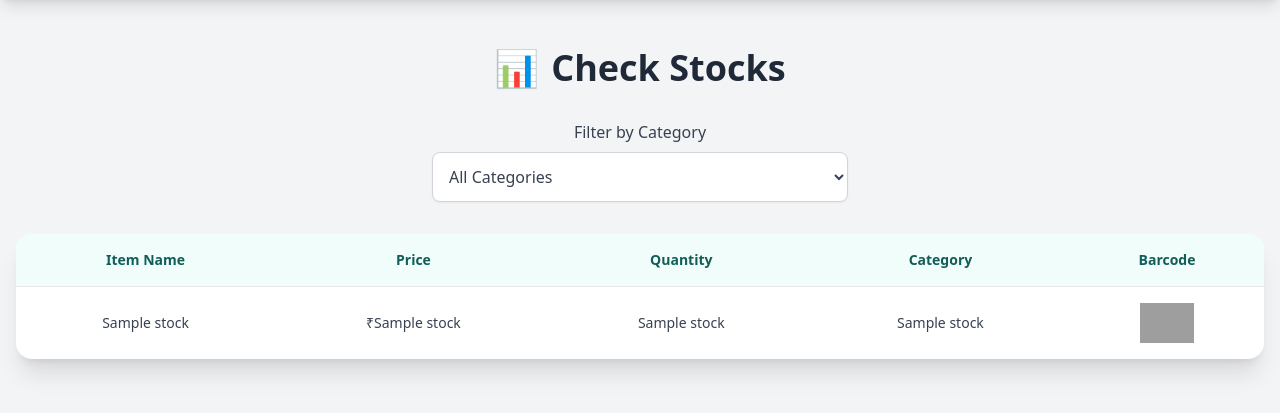
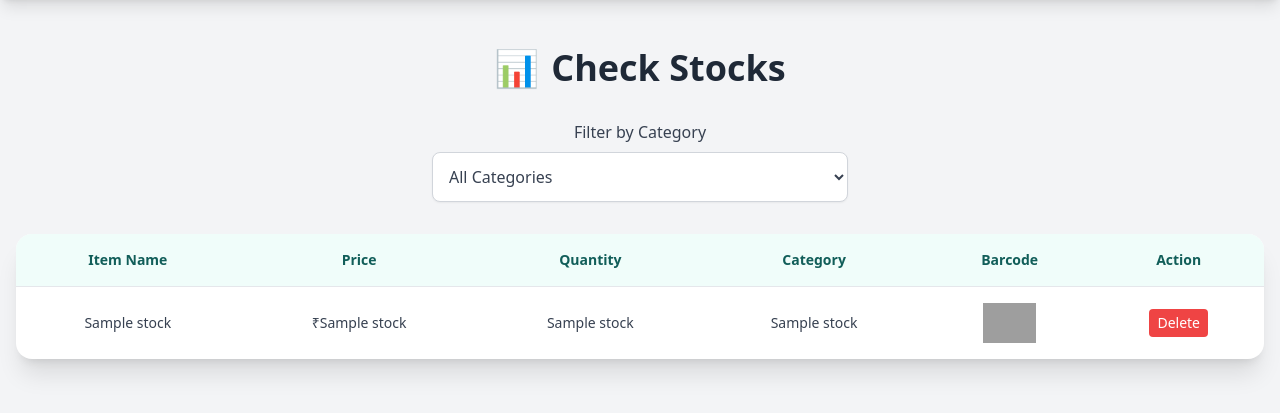
Before and after one commit to charannk007/billing, a Flask app: template templates/check_stocks.html in a window 1280 px wide. Shown: the part 64-477 px from the top of the page. Run offline with Flask 3, Linux system fonts and the light colour scheme; the template is opened without the code that fills it: most values are stand-ins (such as "Sample title", 1, 10 or a date in 2020); some libraries are stand-ins or nearby versions; grey boxes are pictures that could not be loaded.

Commit message:
Update check_stocks.html

```diff
--- a/templates/check_stocks.html
+++ b/templates/check_stocks.html
@@ -7,7 +7,6 @@
     <script src="https://cdn.tailwindcss.com"></script>
     <link rel="icon" href="{{ url_for('static', filename='favicon.ico') }}">
     <style>
-        /* Custom styles for enhanced UI */
         .navbar {
             transition: background-color 0.3s ease;
         }
@@ -30,7 +29,6 @@
             max-height: 500px;
             overflow-y: auto;
         }
-        /* Scrollbar customization */
         .table-container::-webkit-scrollbar {
             width: 8px;
         }
@@ -48,60 +46,82 @@
     <script>
         async function filterStocks() {
             const categoryId = document.getElementById('category_id').value;
-            const csrfToken = document.querySelector('meta[name="csrf-token"]')?.getAttribute('content');
-
             try {
                 const response = await fetch('/filter_stocks', {
                     method: 'POST',
                     headers: {
                         'Content-Type': 'application/x-www-form-urlencoded',
-                        'X-CSRFToken': csrfToken || ''
                     },
                     body: `category_id=${encodeURIComponent(categoryId)}`
                 });
-
-                if (!response.ok) throw new Error('Network response was not ok');
-
+                console.log('Filter stocks response status:', response.status); // Debug log
+                if (!response.ok) {
+                    const errorData = await response.json();
+                    throw new Error(errorData.error || 'Network response was not ok');
+                }
                 const data = await response.json();
+                console.log('Filter stocks data:', data); // Debug log
                 const tableBody = document.getElementById('stocks-table-body');
                 tableBody.innerHTML = '';
-
                 if (data.stocks.length === 0) {
                     const row = tableBody.insertRow();
                     const cell = row.insertCell(0);
-                    cell.colSpan = 5;
+                    cell.colSpan = 6;
                     cell.textContent = 'No stocks found for this category.';
                     cell.className = 'text-center text-gray-500 p-4';
                     return;
                 }
-
                 data.stocks.forEach(stock => {
                     const row = tableBody.insertRow();
                     row.className = 'table-row border-t border-gray-200 hover:bg-teal-50';
-
                     const nameCell = row.insertCell(0);
                     nameCell.className = 'p-4 text-center text-gray-700';
                     nameCell.textContent = stock[1];
-
                     const priceCell = row.insertCell(1);
                     priceCell.className = 'p-4 text-center text-gray-700';
                     priceCell.innerHTML = `₹${stock[2]}`;
-
                     const quantityCell = row.insertCell(2);
                     quantityCell.className = `p-4 text-center ${parseInt(stock[3]) < 100 ? 'text-red-600 font-semibold' : 'text-gray-700'}`;
                     quantityCell.textContent = stock[3];
-
                     const categoryCell = row.insertCell(3);
                     categoryCell.className = 'p-4 text-center text-gray-700';
                     categoryCell.textContent = stock[4];
-
                     const imgCell = row.insertCell(4);
                     imgCell.className = 'p-4 text-center';
                     imgCell.innerHTML = `<img src="/static/${stock[5]}" alt="Barcode" class="h-10 mx-auto" loading="lazy">`;
+                    const actionCell = row.insertCell(5);
+                    actionCell.className = 'p-4 text-center';
+                    actionCell.innerHTML = `<button onclick="deleteStock('${stock[0]}')" class="bg-red-500 text-white px-2 py-1 rounded hover:bg-red-600">Delete</button>`;
                 });
             } catch (error) {
                 console.error('Error filtering stocks:', error);
-                alert('An error occurred while filtering stocks. Please try again.');
+                alert('An error occurred while filtering stocks: ' + error.message);
+            }
+        }
+
+        async function deleteStock(stockId) {
+            if (!confirm('Are you sure you want to delete this stock item?')) return;
+            try {
+                console.log('Deleting stock with ID:', stockId); // Debug log
+                const response = await fetch('/delete_stock', {
+                    method: 'POST',
+                    headers: {
+                        'Content-Type': 'application/x-www-form-urlencoded',
+                    },
+                    body: `stock_id=${encodeURIComponent(stockId)}`
+                });
+                console.log('Delete stock response status:', response.status); // Debug log
+                const data = await response.json();
+                console.log('Delete stock response data:', data); // Debug log
+                if (response.ok) {
+                    alert(data.message);
+                    filterStocks(); // Refresh the table
+                } else {
+                    throw new Error(data.error || 'Failed to delete stock');
+                }
+            } catch (error) {
+                console.error('Error deleting stock:', error);
+                alert('An error occurred while deleting the stock: ' + error.message);
             }
         }
     </script>
@@ -155,6 +175,7 @@
                         <th class="p-4 font-semibold text-center">Quantity</th>
                         <th class="p-4 font-semibold text-center">Category</th>
                         <th class="p-4 font-semibold text-center">Barcode</th>
+                        <th class="p-4 font-semibold text-center">Action</th>
                     </tr>
                 </thead>
                 <tbody id="stocks-table-body">
@@ -167,6 +188,9 @@
                             <td class="p-4 text-center">
                                 <img src="{{ url_for('static', filename=stock[5]) }}" alt="Barcode" class="h-10 mx-auto" loading="lazy">
                             </td>
+                            <td class="p-4 text-center">
+                                <button onclick="deleteStock('{{ stock[0] }}')" class="bg-red-500 text-white px-2 py-1 rounded hover:bg-red-600">Delete</button>
+                            </td>
                         </tr>
                     {% endfor %}
                 </tbody>
```
